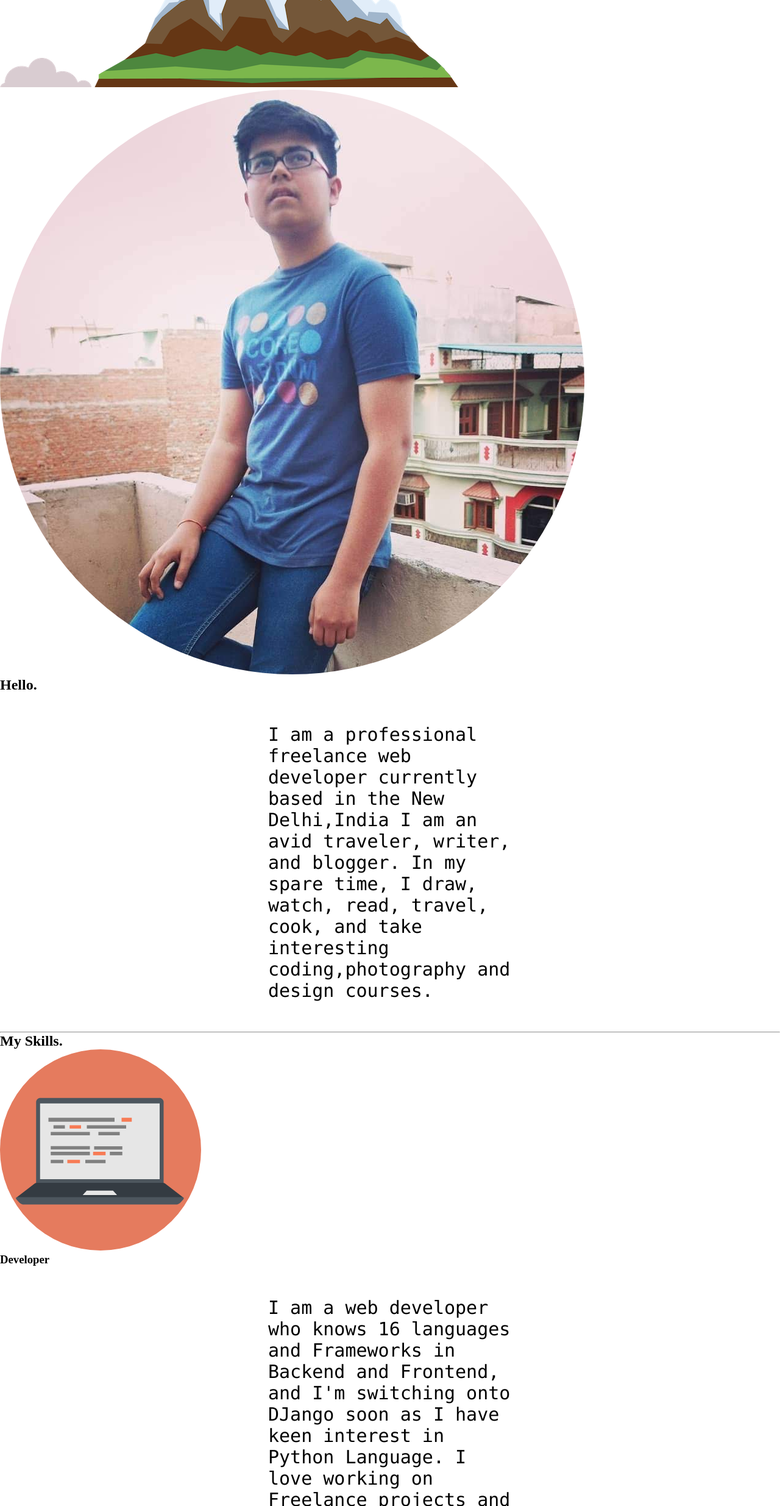
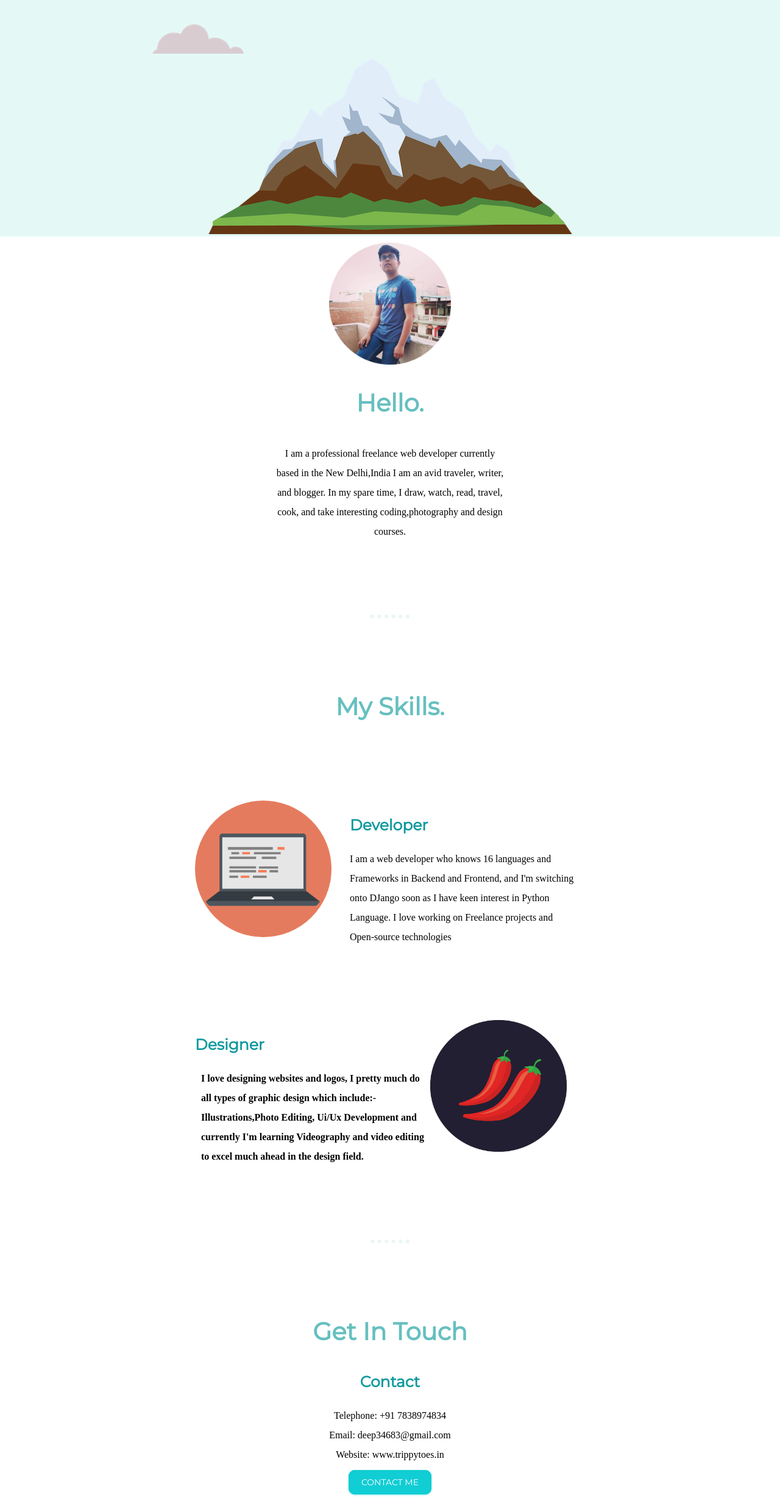
Before and after one commit to TejpalSharma7/TejpalSharma7.github.io, a plain HTML site: page index.html in a window 1280 px wide. Shown: the part 330-2800 px from the top of the page at 61% size. Drawn offline with Linux system fonts and the light colour scheme.

Commit message:
Update styles.css

```diff
--- a/styles.css
+++ b/styles.css
@@ -1,17 +1,135 @@
-* {
-  margin:0px;
-  padding:0px;
+body{
+  margin: 0;
+  text-align: center;
+  font-family: "Merriweather",serif;
+
+}
+h1{
+  color: #66BFBF;
+  margin: 50px auto 0 auto;
+  font-size: 5.625rem;
+  margin-top: 0;
+  font-family: "Sacramento",cursive;
+}
+.desc{
+  font-weight: normal;
+}
+h2{
+  color: #66BFBF;
+  font-size: 2.5rem;
+  font-family: "Montserrat",sans-serif;
+  padding-bottom: 10px;
+}
+h3{
+  color: #11999E;
+  font-family: "Montserrat",sans-serif;
+  font-size: 25px;
+}
+.jj{
+  font-style: italic;
+}
+.top-container{
+  padding-top:100px;
+  background-color: #e4f9f5;
+  position: relative;
+}
+.me{
+  width: 200px;
+  height: 200px;
+
+}
+.middle-container{
+  margin: 10px auto auto auto
+}
+p{
+  line-height: 2;
+  margin: 20px 10px;
+}
+.footer-text{
+  line-height: 2;
+  margin-bottom: 20px;
+}
+.intro{
+  width: 30%;
+  margin: auto;
+  text-align: center;
+}
+.bottom-container{
+  margin-top: 30px;
+  background-color: #66cfcf;
+  padding: 50px 0 20px;
+}
+.bottom-cloud{
+  position: absolute;
+  left: 250px;
+  bottom: 300px;
+}
+a{
+  color: #11999E;
+  font-family: "Montserrat",sans-serif;
+  margin: 10px 20px;
+  text-decoration: none;
+}
+a:hover{
+  color: #eaf6f6;
+}
+.copyright{
+  color: #eaf6f6;
+  font-size: 0.75rem;
+  padding: 20px 0px;
+}
+hr{
+  border: dotted #eaf6f6 6px;
+  border-bottom: none;
+  margin: 120px auto;
+  width: 4%;
+
+}
+.contact-message{
+  width: 40%;
+  margin: 100px auto
+}
+.btn {
+	font-family: "Montserrat",sans-serif;
+	font-size: 14px;
+	color: #ffffff;
+	padding: 10px 20px;
+	background: -webkit-gradient(linear, left top, left bottom,from(#11cdd4),to(#11cdd4));
+	background: linear-gradient(top,#11cdd4 0%,#11cdd4);
+	border-radius: 10px;
+	border: 1px solid #11cdd4;
+	box-shadow:
+		0px 1px 3px rgba(17,205,212,0.5),
+		inset 0px 0px 1px rgba(17,205,212,0.6);
+	text-shadow:
+		0px -1px 0px rgba(17,205,212,1),
+		0px 1px 0px rgba(17,205,212,0.2);
 }
 
-#octocat {
-  display: block;
-  width:384px;
-  margin: 50px auto;
+.top-cloud{
+  position: absolute;
+  right: 300px;
+  top: 50px;
 }
-
-p {
-  display: block;
-  width: 400px;
-  margin: 50px auto;
-  font: 30px Monaco,"Courier New","DejaVu Sans Mono","Bitstream Vera Sans Mono",monospace;
+.footer-link{
+  color: #11999E;
 }
+.skill-row{
+  width: 50%;
+  margin: 100px auto 100px auto;
+  text-align: left;
+  padding-top: 20px;
+}
+.love{
+  font-weight: bold;
+}
+.img1{
+  width: 35%;
+  float: left;
+  padding-right: 30px;
+}
+.img2{
+  width: 35%;
+  float: right;
+  padding-right: 30px;
+}
```
